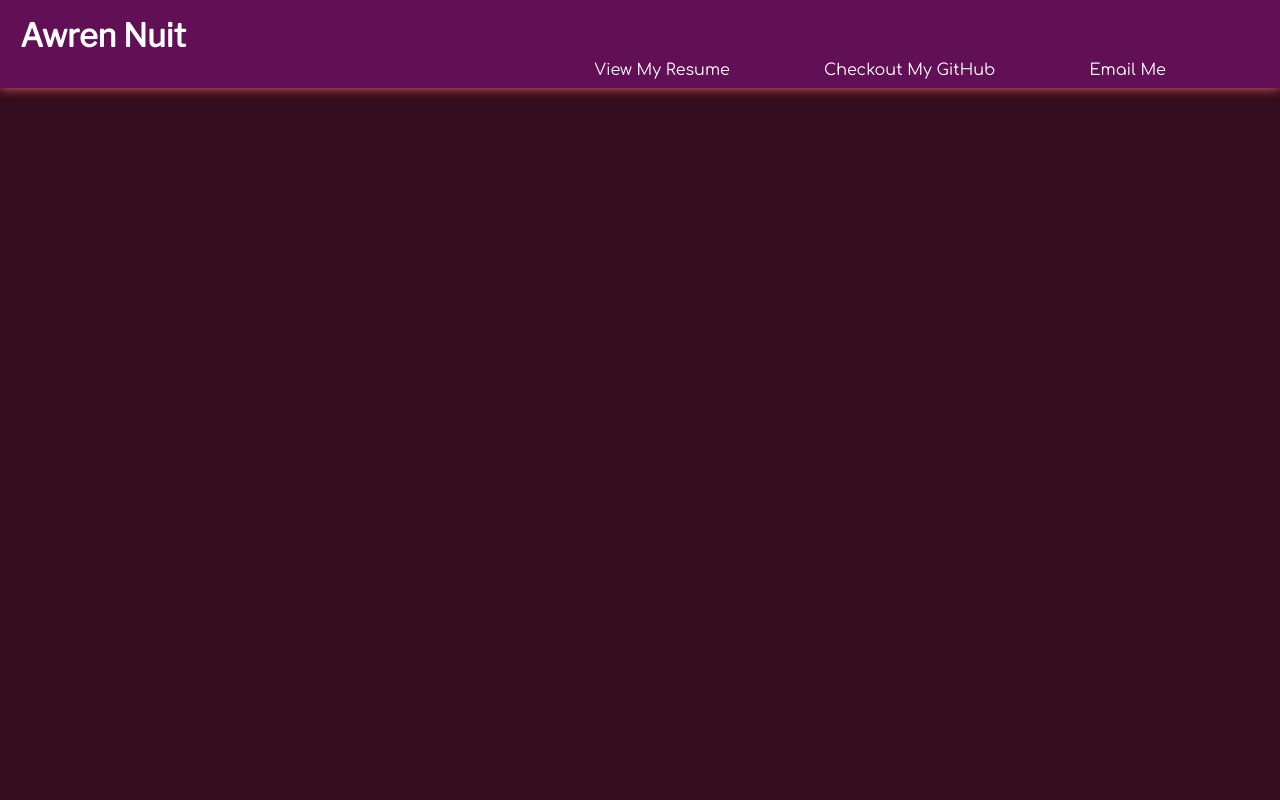
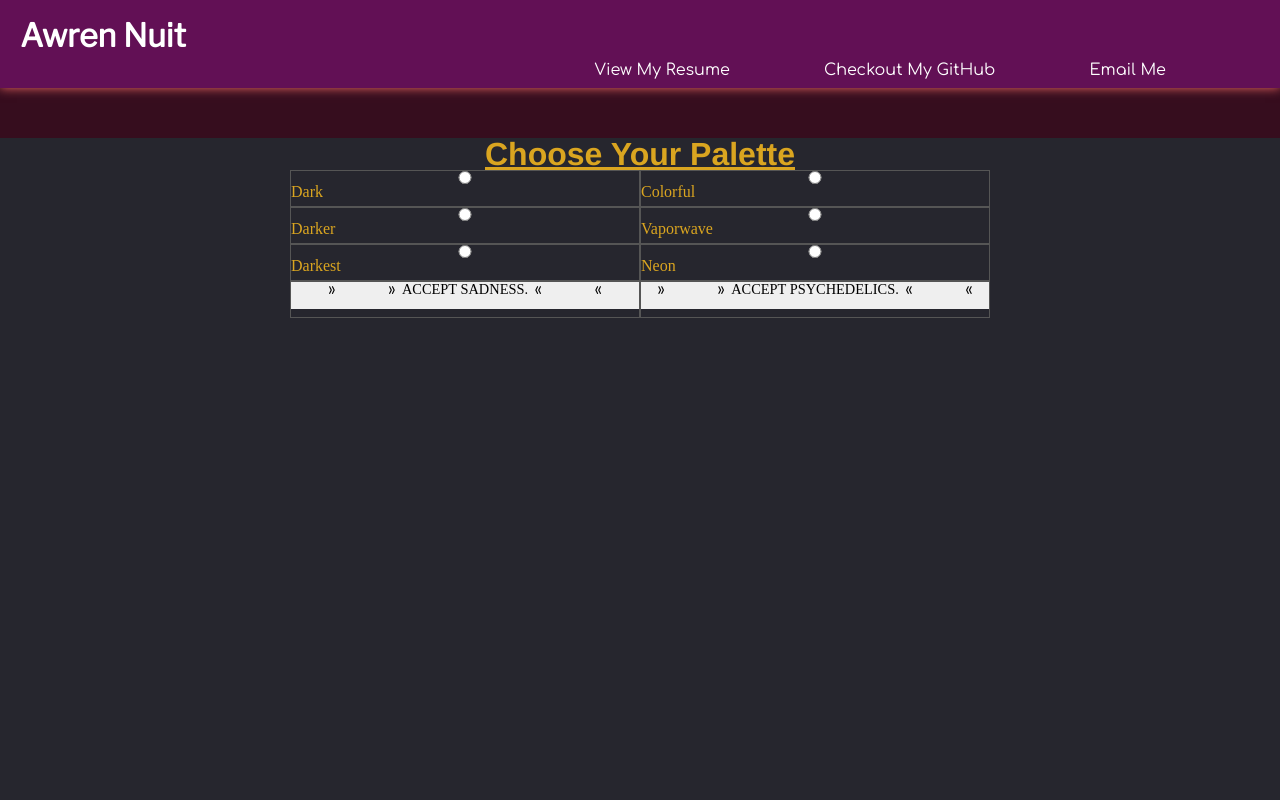
Before and after one commit to awrennuit/full-stack-software-developer-portfolio, a React (Create React App) app: page /abstract-art in a window 1280 px wide. Shown: the top 800 px of the page. Built offline with nearby package versions, Linux system fonts and the light colour scheme.

Commit message:
set up component formatting, imported into App.js

```diff
--- a/src/components/Abstract/Abstract.css
+++ b/src/components/Abstract/Abstract.css
@@ -1,17 +1,29 @@
-body {
-  width: 100vh;
+.abstract-container {
+  /* width: 100vh; */
   height: 100vh;
-  margin: auto;
+  margin: 50px auto;
   background-color: rgb(38, 38, 46);
+  background-size: cover;
+}
+
+/* div {
+  padding: 0;
+  line-height: 0px;
+} */
+
+.abstract-heading {
+  text-align: center;
+  font-family: 'Franklin Gothic Medium', 'Arial Narrow', Arial, sans-serif;
+  text-decoration: underline;
   color: goldenrod;
 }
 
-div {
-  padding: 0;
-  line-height: 0px;
+.abstract-label {
+  font-family: 'Times New Roman';
+  color: goldenrod;
 }
 
-span {
+.abstract-span {
   margin: 0;
   padding: 0;
   text-align: center;
@@ -19,30 +31,26 @@ span {
   width: 20px;
   display: inline-block;
   line-height: 0px;
+  color: black;
 }
 
-h1 {
-  text-align: center;
-  font-family: 'Franklin Gothic Medium', 'Arial Narrow', Arial, sans-serif;
-  text-decoration: underline;
+.abstract-row {
+  display: flex;
+  width: 700px;
 }
 
-.row {
-  display: flex;
-  width: 100%;
-}
-
-.column {
+.abstract-column {
   display: flex;
   flex-direction: column;
   flex-basis: 100%;
   flex: 1;
   height: 25px;
+  padding-bottom: 10px;
   text-align: left;
   border: 1px solid rgb(85, 85, 85);
 }
 
-#output {
+.abstract-output {
   margin: 10px 0 0 0;
   text-align: center;
 }
@@ -287,12 +295,14 @@ h1 {
   background-color: rgb(234, 0, 255);
 }
 
-button {
+.abstract-btn {
+  font-family: 'Times New Roman';
   font-size: 0.9em;
+  color: black;
   cursor: pointer;
 }
 
-button:hover {
+.abstract-btn:hover {
   background-color: rgb(215, 216, 245);
 }
 
--- a/src/components/Abstract/Abstract.js
+++ b/src/components/Abstract/Abstract.js
@@ -1,52 +1,74 @@
-import React, {} from 'react';
-import 'Abstract.css';
+import React from 'react';
+import './Abstract.css';
 
 export default function Abstract() {
 
     return(
-      <>
-        <h1>Choose Your Palette</h1>
-        <div class="row">
-            <div class="column">
+      <div className="abstract-container">
+        <h1 className="abstract-heading">Choose Your Palette</h1>
+        <center>
+          <div className="abstract-row">
+              <div className="abstract-column">
                   <input type="radio" id="dark" name="colors" />
-                <label>Dark</label>
+                  <label className="abstract-label">Dark</label>
               </div>
-            <div class="column">
+              <div className="abstract-column">
                   <input type="radio" id="colorful" name="colors" />
-                <label>Colorful</label>
+                  <label className="abstract-label">Colorful</label>
               </div>
           </div>
-        <div class="row">
-            <div class="column">
+          <div className="abstract-row">
+              <div className="abstract-column">
                   <input type="radio" id="darker" name="colors" />
-                <label>Darker</label>
+                  <label className="abstract-label">Darker</label>
               </div>
-            <div class="column">
+              <div className="abstract-column">
                   <input type="radio" id="vaporwave" name="colors" />
-                <label>Vaporwave</label>
+                  <label className="abstract-label">Vaporwave</label>
               </div>
           </div>
-        <div class="row">
-            <div class="column">
+          <div className="abstract-row">
+              <div className="abstract-column">
                   <input type="radio" id="darkest" name="colors" />
-                <label>Darkest</label>
+                  <label className="abstract-label">Darkest</label>
               </div>
-            <div class="column">
+              <div className="abstract-column">
                   <input type="radio" id="neon" name="colors" />
-                <label>Neon</label>
+                  <label className="abstract-label">Neon</label>
               </div>
           </div>
-        <div class="row">
-            <div class="column">
-                <button id="sad-btn"><span class="one">&#187;</span><span class="two">&#187;</span><span class="three">&#187;</span><span class="four">&#187;</span>ACCEPT SADNESS.<span class="four">&#171;</span><span class="three">&#171;</span><span class="two">&#171;</span><span class="one">&#171;</span></button>
+          <div className="abstract-row">
+              <div className="abstract-column">
+                  <button className="abstract-btn" id="sad-btn">
+                    <span className="one abstract-span">&#187;</span>
+                    <span className="two abstract-span">&#187;</span>
+                    <span className="three abstract-span">&#187;</span>
+                    <span className="four abstract-span">&#187;</span>
+                    ACCEPT SADNESS.
+                    <span className="four abstract-span">&#171;</span>
+                    <span className="three abstract-span">&#171;</span>
+                    <span className="two abstract-span">&#171;</span>
+                    <span className="one abstract-span">&#171;</span>
+                  </button>
               </div>
-            <div class="column">
-                <button id="psych-btn"><span class="one">&#187;</span><span class="two">&#187;</span><span class="three">&#187;</span><span class="four">&#187;</span>ACCEPT PSYCHEDELICS.<span class="four">&#171;</span><span class="three">&#171;</span><span class="two">&#171;</span><span class="one">&#171;</span></button>
+              <div className="abstract-column">
+                  <button className="abstract-btn" id="psych-btn">
+                    <span className="one abstract-span">&#187;</span>
+                    <span className="two abstract-span">&#187;</span>
+                    <span className="three abstract-span">&#187;</span>
+                    <span className="four abstract-span">&#187;</span>
+                    ACCEPT PSYCHEDELICS.
+                    <span className="four abstract-span">&#171;</span>
+                    <span className="three abstract-span">&#171;</span>
+                    <span className="two abstract-span">&#171;</span>
+                    <span className="one abstract-span">&#171;</span>
+                  </button>
               </div>
           </div>
-        <div id="output">
+        </center>
+        <div className="abstract-output">
 
         </div>
-      </>
+      </div>
     );
 }
--- a/src/components/App/App.js
+++ b/src/components/App/App.js
@@ -5,12 +5,14 @@ import Header from '../Header/Header';
 import Home from '../Home/Home';
 import PasswordGenerator from '../PasswordGenerator/PasswordGenerator';
 import Resume from '../Resume/Resume';
+import Abstract from '../Abstract/Abstract';
 
 export default function App() {
   return (
     <Router>
       <Header />
       <Route exact path='/' component={Home} />
+      <Route exact path='/abstract-art' component={Abstract} />
       <Route exact path='/password-generator' component={PasswordGenerator} />
       <Route exact path='/resume' component={Resume} />
     </Router>
```
Lines whose indentation alone changed are shown as unchanged.
